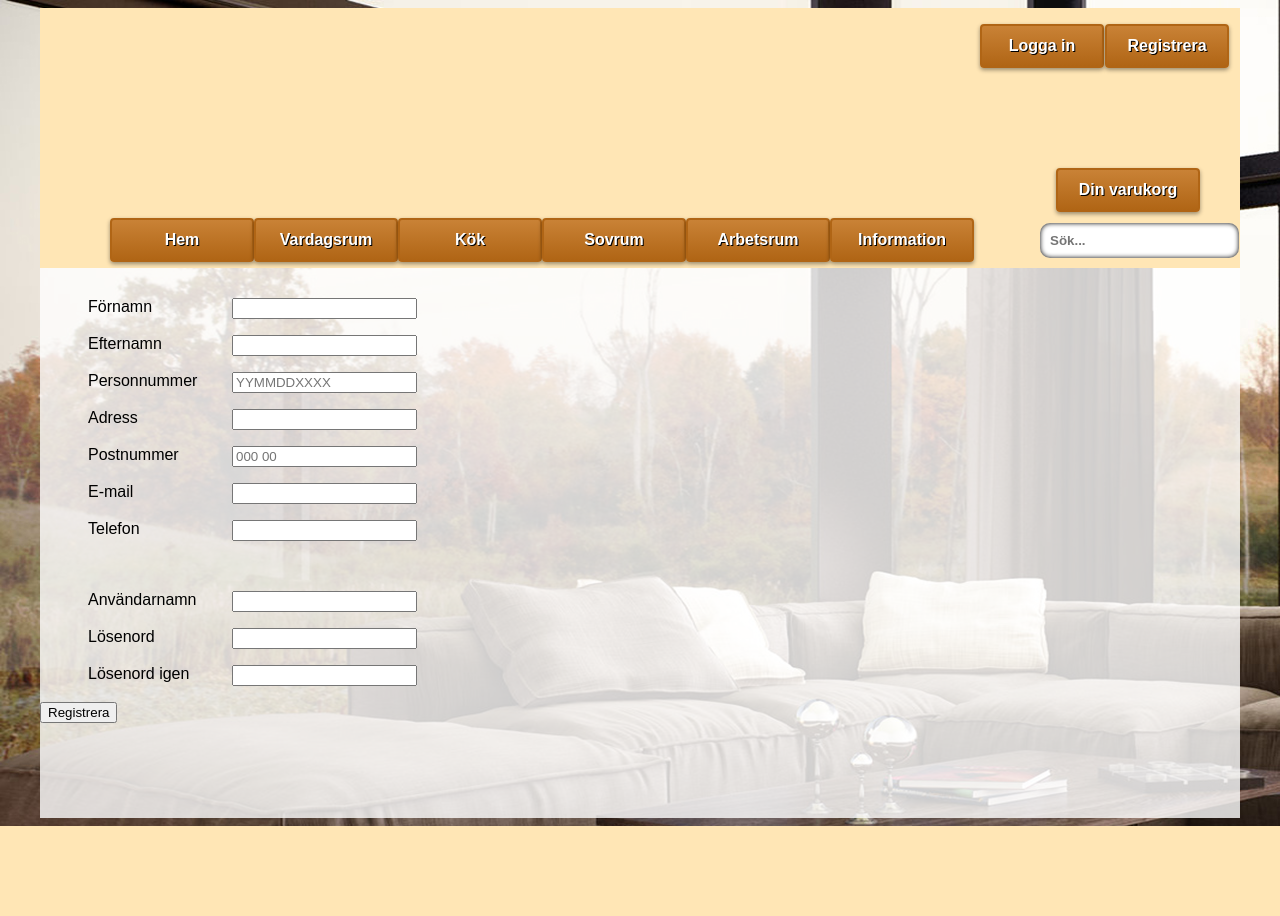
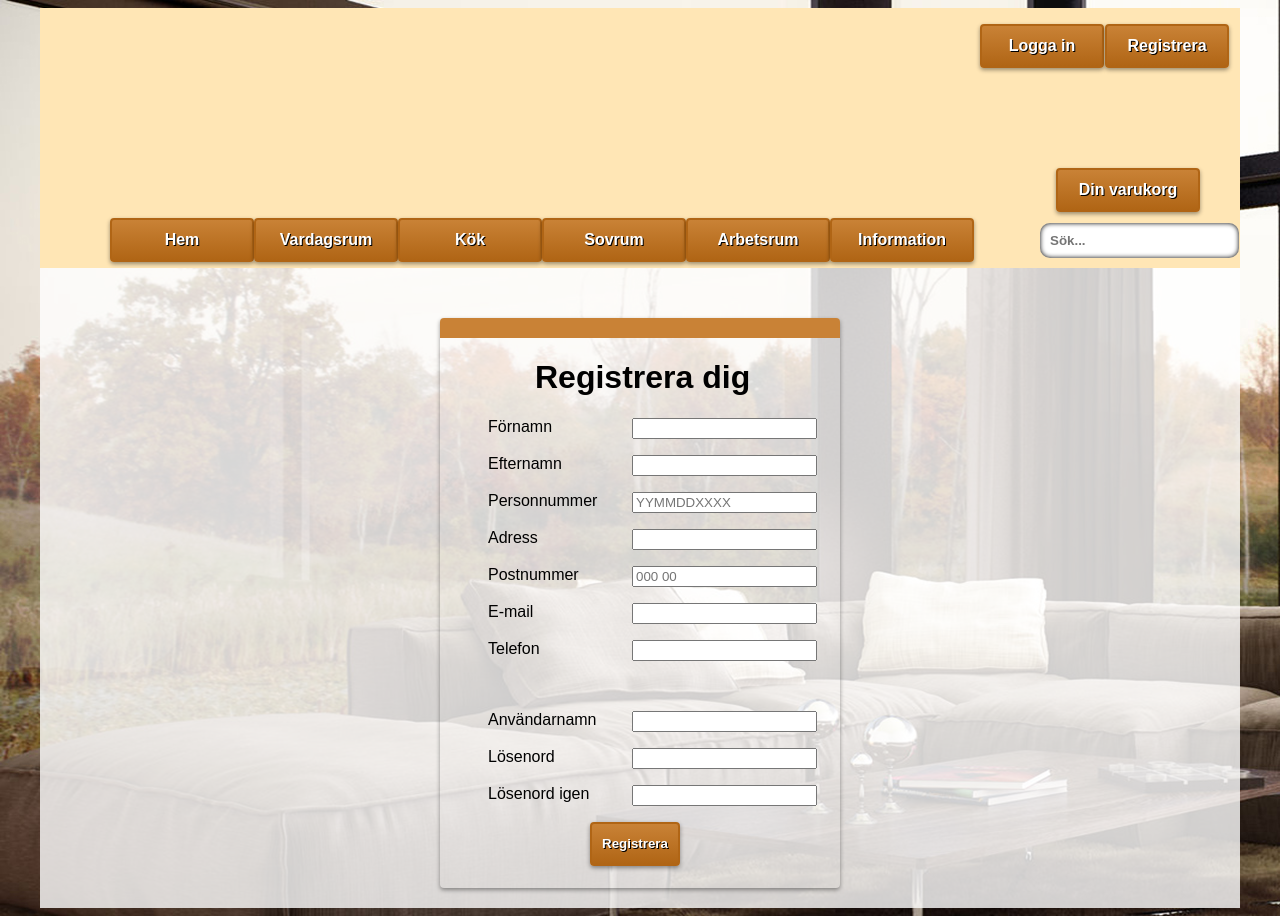
Before and after one commit to stjernstedt/Projekt, a PHP site: page /index.php?page=registrera in a window 1280 px wide. Before the commit the page ends 826 px from the top, so only its background shows below. Run offline with PHP 8.4, Linux system fonts and the light colour scheme.

Commit message:
Fixat design på login och registrera :D

```diff
--- a/Cssmall.css
+++ b/Cssmall.css
@@ -10,7 +10,7 @@ body{
 
 }
 /*Style för alla knappar*/
-#submitknapp, a{
+#submitknapp,.inputknapp, a{
     border: 2px solid #B06515;
     padding: 5px 10px;
     background-color:#966C18;
@@ -21,7 +21,6 @@ body{
     background: -webkit-gradient(linear, left top, left bottom, from(#C98236), to(#B06515));
     background: -o-linear-gradient(top, #C98236, #B06515);
     float:left;
-
     -webkit-border-radius: 4px;
     -moz-border-radius: 4px;
     border-radius: 4px;
@@ -33,7 +32,7 @@ body{
     line-height: 30px;
     text-align: center;
 }
-#submitknapp:hover, a:hover{
+#submitknapp:hover,.inputknapp:hover, a:hover{
     background: -o-linear-gradient(top, #ED8413, #CC6C06);
     filter: progid:DXImageTransform.Microsoft.gradient(startColorstr='#ED8413', endColorstr='#CC6C06');
     background: -moz-linear-gradient(center top , #ED8413, #CC6C06) repeat scroll 0 0 transparent;
@@ -243,9 +242,8 @@ a:active{
     box-shadow:  0 2px 4px rgba(0,0,0,.40);
     -webkit-border-radius: 4px;
     -moz-border-radius: 4px;
-
     border-radius: 4px;
-    border-top: #C39539 solid 20px;
+    border-top: #C98236 solid 20px;
     padding: 10px;
     margin: 5px;
     width:300px;
@@ -339,7 +337,7 @@ a:active{
     -moz-border-radius: 4px;
     border-radius: 4px;
     padding-bottom: 20px;
-    border-top: #ED8413 solid 20px;
+    border-top: #C98236 solid 20px;
 }
 .cart:nth-child(odd){
     background-color: #FFF6BF;
@@ -444,7 +442,44 @@ label {
 
 #inlogg {
 
+    width:400px;
+    height: 200px;
+    margin-left: 400px;
+    margin-top: 100px;
+    background-color: rgba(255,255,255,0);
+    -webkit-box-shadow: 0 2px 4px rgba(0,0,0,.40);
+    -moz-box-shadow: 0 2px 4px rgba(0,0,0,.40);
+    box-shadow:  0 2px 4px rgba(0,0,0,.40);
+    -webkit-border-radius: 4px;
+    -moz-border-radius: 4px;
+    border-radius: 4px;
+    padding-bottom: 20px;
+    border-top: #C98236 solid 20px;
 
+}
+#registrera{
+    width:400px;
+    height: 530px;
+    margin-left: 400px;
+    margin-top: 50px;
+    background-color: rgba(255,255,255,0);
+    -webkit-box-shadow: 0 2px 4px rgba(0,0,0,.40);
+    -moz-box-shadow: 0 2px 4px rgba(0,0,0,.40);
+    box-shadow:  0 2px 4px rgba(0,0,0,.40);
+    -webkit-border-radius: 4px;
+    -moz-border-radius: 4px;
+    border-radius: 4px;
+    padding-bottom: 20px;
+    border-top: #C98236 solid 20px;
+}
+.textlogin{
+    margin-left: 130px;
+}
+.textreg{
+    margin-left: 95px;
+}
+.inputknapp{
+    margin-left: 150px;
 }
 
 .errormsg {
--- a/inlogg.php
+++ b/inlogg.php
@@ -1,9 +1,10 @@
 <div id="inlogg">
+    <h1 class="textlogin">Logga in</h1>
     <form action="user_login.php" method="post">
         <p><label>Användarnamn</label><input type="text" name="userid"></p>
         <p><label>Lösenord</label><input type="password" name="password"></p>
 
-        <p><input type="submit" value="Logga in"></p>
+        <p><input class="inputknapp" type="submit" value="Logga in"></p>
 
         <!--Om ett fel uppstått vid tidigare loginförsök skrivs det här-->
         <?php
--- a/registrera.php
+++ b/registrera.php
@@ -1,3 +1,5 @@
+<div id="registrera">
+    <h1 class="textreg">Registrera dig</h1>
 <form action="spara_anv.php" method="post" onsubmit="return checkForm(this)">
     <p><label>Förnamn</label><input type="text" name="forename" id="forename" class="textbox">
         <text id="error1" class="errormsg" style="display: none">Ej korrekt namn!</text></p>
@@ -21,7 +23,7 @@
     <p><label>Lösenord igen</label><input type="password" name="password2" id="password2" class="textbox">
         <text id="error10" class="errormsg" style="display: none">Lösenordet är inte samma!</text></p>
 
-    <p><input type="submit" value="Registrera">
+    <p><input type="submit"class="inputknapp" value="Registrera">
 
         <?php
         if (isset($_SESSION['errormsg'])) {
@@ -30,3 +32,4 @@
         }
         ?>
 </form>
+</div>
```
